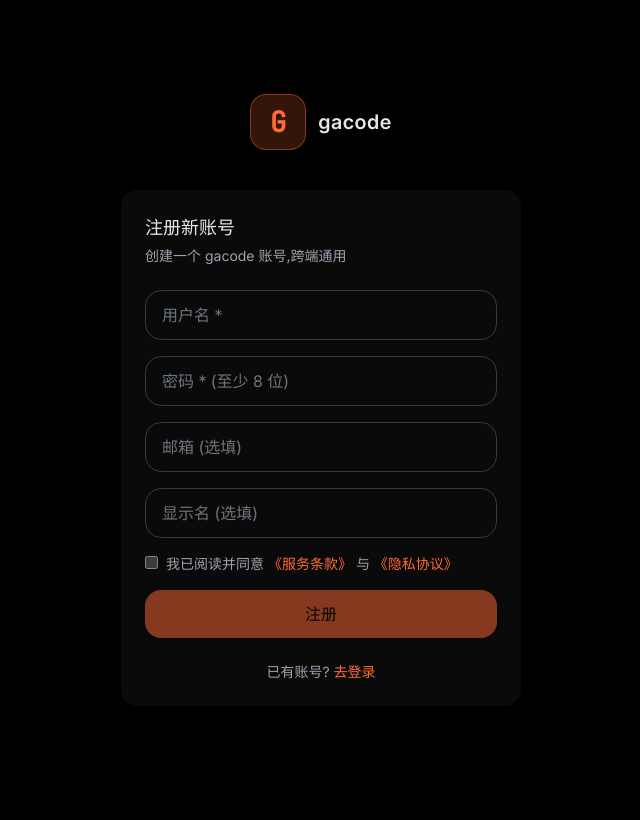
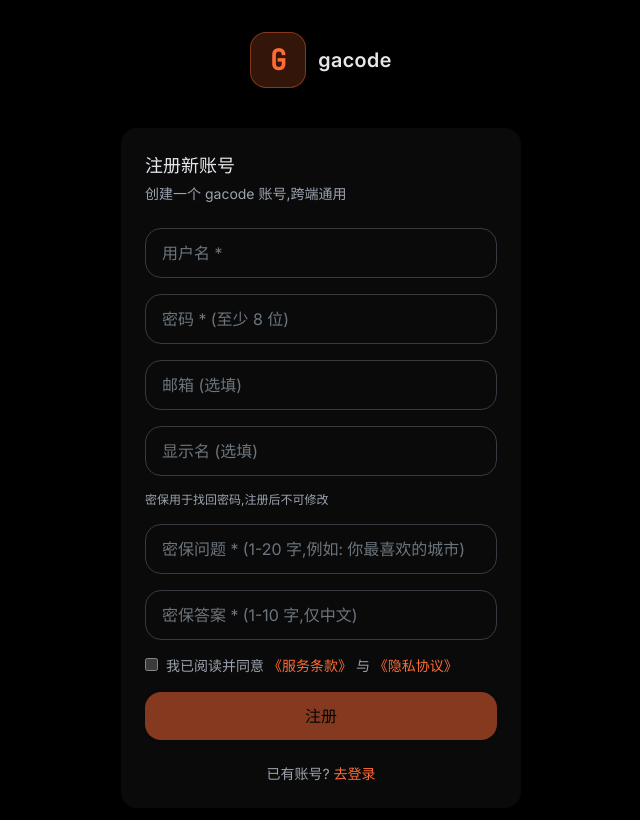
Before and after one commit to gagaliu02-png/gacode-electron, a React (Vite) app: page /#/register in a window 1280 px wide. Shown: the top 820 px of the page, without its empty margins (319-959 px from the left). Built offline with nearby package versions, Linux system fonts and the light colour scheme.

Commit message:
fix(electron): 0.7.6 - 注册补密保字段 (server 2026-10-19 起 required securityQuestion/securityAnswer, 客户端漏实现导致注册必 400) + AttachmentPicker 50MB 静默失败

```diff
--- a/electron-builder.yml
+++ b/electron-builder.yml
@@ -17,7 +17,7 @@
 
 appId: com.gaga.gacode
 productName: Gacode
-buildVersion: 0.7.5
+buildVersion: 0.7.6
 copyright: Copyright © 2026 gaga
 
 directories:
@@ -27,7 +27,7 @@ directories:
   #   - output 改 release-upload-fix-v1/ 绕 Search Indexer
   # 0.7.5 (上传消费端小 bug 修复 hotfix — DeliveriesDropZone 按 MIME 判 type +
   #   ChatDetail 50MB 超限 toast 不显示): output 改 release-typefix-v1/
-  output: release-typefix-v1
+  output: release-register-fix-v1
 
 files:
   - dist/**/*
--- a/package.json
+++ b/package.json
@@ -1,6 +1,6 @@
 {
   "name": "gacode-electron",
-  "version": "0.7.5",
+  "version": "0.7.6",
   "description": "Gacode PC 版 - 独立 Electron 桌面应用(Windows 主)",
   "private": true,
   "main": "dist/main/index.js",
--- a/src/components/chat/AttachmentPicker.tsx
+++ b/src/components/chat/AttachmentPicker.tsx
@@ -11,7 +11,10 @@
 
 import { useRef, useState } from "react";
 import { uploadAttachment, deriveUploadMode } from "../../lib/upload";
-import type { UploadMode } from "../../lib/upload";
+import type { UploadAttachmentHandle, UploadMode } from "../../lib/upload";
+
+/** 附件上限 — 与 lib/upload.ts MAX_BYTES 对齐. */
+const MAX_ATTACHMENT_BYTES = 50 * 1024 * 1024;
 
 export interface AttachmentPickerProps {
   mode: UploadMode;
@@ -44,12 +47,30 @@ export function AttachmentPicker({
 
   const handleFile = (file: File | null | undefined) => {
     if (!file) return;
+    // uploadAttachment 的 50MB 校验是同步 throw (不在 promise 链里), 必须前置拦截,
+    // 否则异常冒出 handleFile 走不到 .catch → onError 不触发 (选了超大文件没反应).
+    if (file.size > MAX_ATTACHMENT_BYTES) {
+      onError?.(
+        `文件超过 50MB 上限 (${Math.round(file.size / 1024 / 1024)}MB)`,
+      );
+      return;
+    }
     setUploading(true);
     onProgress?.(0);
-    const handle = uploadAttachment(file, {
-      mode: mode ?? deriveUploadMode(file),
-      onProgress: (p) => onProgress?.(p.pct),
-    });
+    let handle: UploadAttachmentHandle;
+    try {
+      handle = uploadAttachment(file, {
+        mode: mode ?? deriveUploadMode(file),
+        onProgress: (p) => onProgress?.(p.pct),
+      });
+    } catch (err) {
+      // 同步 throw (同上) 也要回报, 否则 uploading 卡在 true
+      onProgress?.(null);
+      setUploading(false);
+      const msg = err instanceof Error ? err.message : String(err);
+      onError?.(msg || "附件上传失败");
+      return;
+    }
     handle.promise
       .then((res) => {
         onProgress?.(null);
--- a/src/routes/Register.tsx
+++ b/src/routes/Register.tsx
@@ -3,6 +3,8 @@
  *
  * 对齐 gacode-web 注册流程 + Android RegisterScreen:
  *   - 用户名 (必填) + 密码 (必填) + 邮箱 (选填) + 显示名 (选填)
+ *   - 密保问题 (必填, 1-20 字) + 密保答案 (必填, 1-10 字纯中文) — server
+ *     2026-10-19 起 registerSchema.required, 0.7.6 补上 (之前必 400)
  *   - 注册协议勾选 (0.7.5 P2 register-5): 不勾 = 提交按钮 disabled + toast 提示
  *   - 成功后自动跳 /login 让用户登录 (阶段 1 简化: server register 是否
  *     直接返 accessToken 取决于 unified-api, 不强依赖, 失败也能跑通登录)
@@ -17,6 +19,33 @@ import { Input } from "../components/ui/Input";
 import { useToast } from "../components/ui/Toast";
 import { useAuth } from "../lib/auth";
 
+/**
+ * 密保校验 — 跟 server `auth.service.js:44-60` + Android `RegisterUiState` 逐条对齐.
+ *   - securityQuestion: 1-20 字 (server 用 Array.from() 按字符数算, 中文 1 字 1 字符)
+ *   - securityAnswer:   1-10 字 + 纯中文, server 正则 `/^[\u4e00-\u9fff]+$/`
+ *     (上界是 U+9FFF 不是 U+9FA5 — 跟 server 字面一致, 不要自作主张改窄)
+ * 两个字段都是 registerSchema.required 之一, 漏传必 400.
+ */
+const SECURITY_QUESTION_MAX = 20;
+const SECURITY_ANSWER_MAX = 10;
+const SECURITY_ANSWER_RE = /^[\u4e00-\u9fff]+$/;
+
+/** 留空返回 null (用户还没输完别骂), 跟 Android SecurityQuestionValidator 同款. */
+function securityQuestionError(value: string): string | null {
+  if (!value) return null;
+  return [...value].length > SECURITY_QUESTION_MAX
+    ? "密保问题只能填 1-20 个字"
+    : null;
+}
+
+/** 留空返回 null. 长度跟字符集一起判, 文案跟 Android "答案只能输入中文" 同款. */
+function securityAnswerError(value: string): string | null {
+  if (!value) return null;
+  if (!SECURITY_ANSWER_RE.test(value)) return "密保答案只能填 1-10 个汉字";
+  if ([...value].length > SECURITY_ANSWER_MAX) return "密保答案只能填 1-10 个汉字";
+  return null;
+}
+
 export function Register() {
   const navigate = useNavigate();
   const { register } = useAuth();
@@ -26,8 +55,19 @@ export function Register() {
   const [password, setPassword] = useState("");
   const [email, setEmail] = useState("");
   const [displayName, setDisplayName] = useState("");
+  const [securityQuestion, setSecurityQuestion] = useState("");
+  const [securityAnswer, setSecurityAnswer] = useState("");
   const [agreeTos, setAgreeTos] = useState(false);
   const [submitting, setSubmitting] = useState(false);
+
+  // 内联错误文案 — 边输边判, 空值不报错
+  const questionError = securityQuestionError(securityQuestion);
+  const answerError = securityAnswerError(securityAnswer);
+  const securityOk =
+    securityQuestion.trim().length > 0 &&
+    [...securityQuestion].length <= SECURITY_QUESTION_MAX &&
+    SECURITY_ANSWER_RE.test(securityAnswer) &&
+    [...securityAnswer].length <= SECURITY_ANSWER_MAX;
 
   const handleSubmit = async (e: FormEvent) => {
     e.preventDefault();
@@ -37,6 +77,16 @@ export function Register() {
     }
     if (password.length < 8) {
       toast({ message: "密码至少 8 位", variant: "default" });
+      return;
+    }
+    if (!securityQuestion.trim() || !securityAnswer) {
+      toast({ message: "密保问题和密保答案必填", variant: "default" });
+      return;
+    }
+    const secQErr = securityQuestionError(securityQuestion);
+    const secAErr = securityAnswerError(securityAnswer);
+    if (secQErr || secAErr) {
+      toast({ message: secQErr ?? secAErr ?? "密保信息格式不对", variant: "danger" });
       return;
     }
     if (!agreeTos) {
@@ -53,6 +103,8 @@ export function Register() {
         password,
         email: email.trim() || undefined,
         displayName: displayName.trim() || undefined,
+        securityQuestion: securityQuestion.trim(),
+        securityAnswer,
       });
       toast({ message: "注册成功,请登录", variant: "success" });
       // 阶段 1 简化: register 不一定返 accessToken (取决于 server),
@@ -118,6 +170,38 @@ export function Register() {
             disabled={submitting}
           />
 
+          {/* 0.7.6 — 密保问题 + 密保答案 (server 2026-10-19 起 registerSchema.required,
+              客户端漏实现 → 注册必 400). 位置放资料字段之后 / 协议勾选之前,
+              跟 Android RegisterScreen "填完资料密码再问密保" 的 4 步顺序一致. */}
+          <p className="text-xs text-fg-muted -mt-2">
+            密保用于找回密码,注册后不可修改
+          </p>
+          <Input
+            placeholder="密保问题 * (1-20 字,例如: 你最喜欢的城市)"
+            value={securityQuestion}
+            onChange={(e) => setSecurityQuestion(e.target.value)}
+            disabled={submitting}
+            required
+            aria-invalid={questionError ? true : undefined}
+            className={questionError ? "border-danger" : ""}
+          />
+          {questionError ? (
+            <p className="text-xs text-danger -mt-2">{questionError}</p>
+          ) : null}
+
+          <Input
+            placeholder="密保答案 * (1-10 字,仅中文)"
+            value={securityAnswer}
+            onChange={(e) => setSecurityAnswer(e.target.value)}
+            disabled={submitting}
+            required
+            aria-invalid={answerError ? true : undefined}
+            className={answerError ? "border-danger" : ""}
+          />
+          {answerError ? (
+            <p className="text-xs text-danger -mt-2">{answerError}</p>
+          ) : null}
+
           {/* 0.7.5 register-5: 服务条款 + 隐私协议勾选 */}
           <label className="flex items-start gap-2 text-sm text-fg-muted select-none">
             <input
@@ -154,7 +238,7 @@ export function Register() {
             variant="default"
             size="lg"
             loading={submitting}
-            disabled={!agreeTos}
+            disabled={!agreeTos || !securityOk}
             className="w-full"
           >
             {submitting ? "注册中..." : "注册"}
```
Also changed, not shown: src/lib/api.ts (+7 -0 lines), src/lib/auth.tsx (+8 -0 lines).
